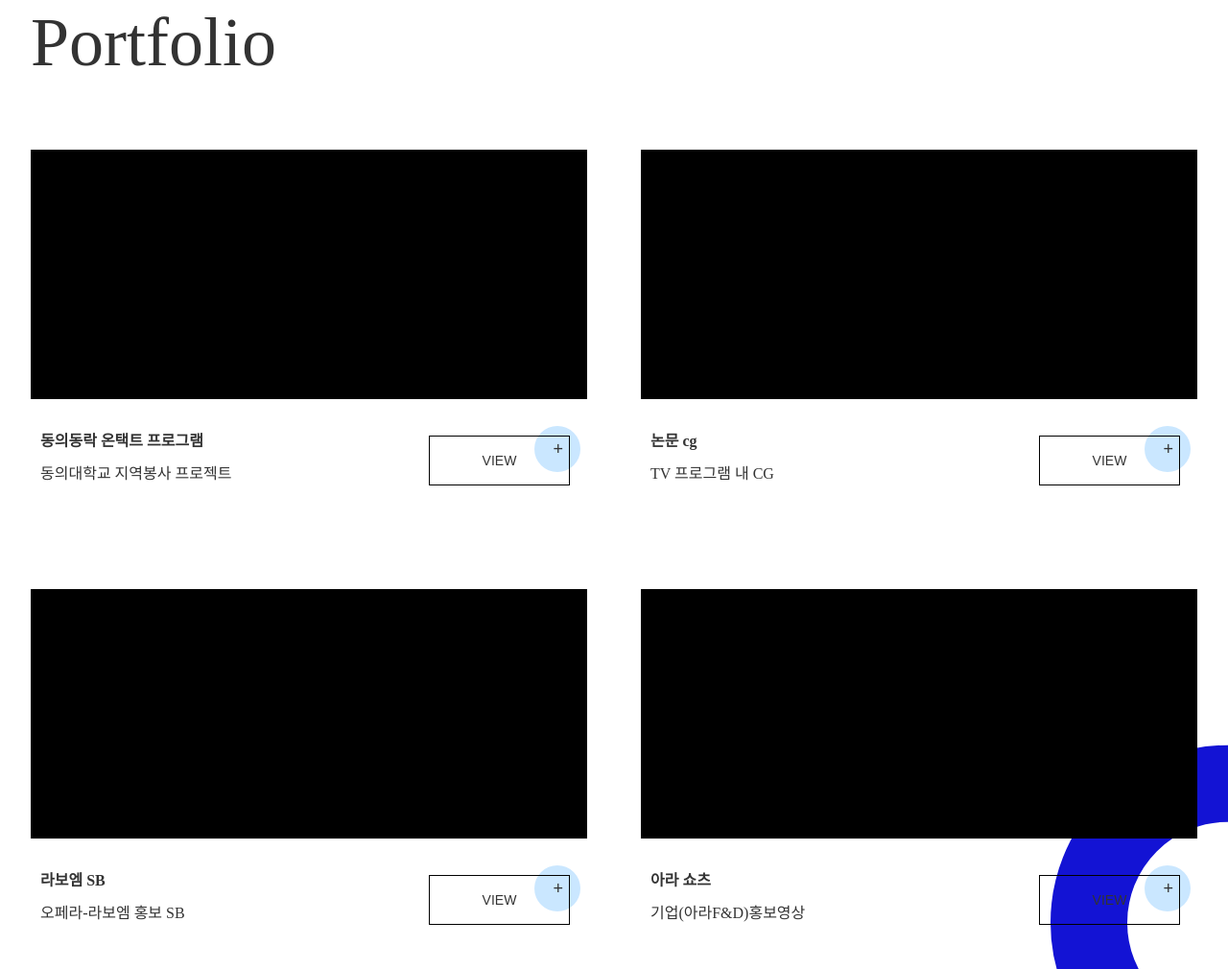
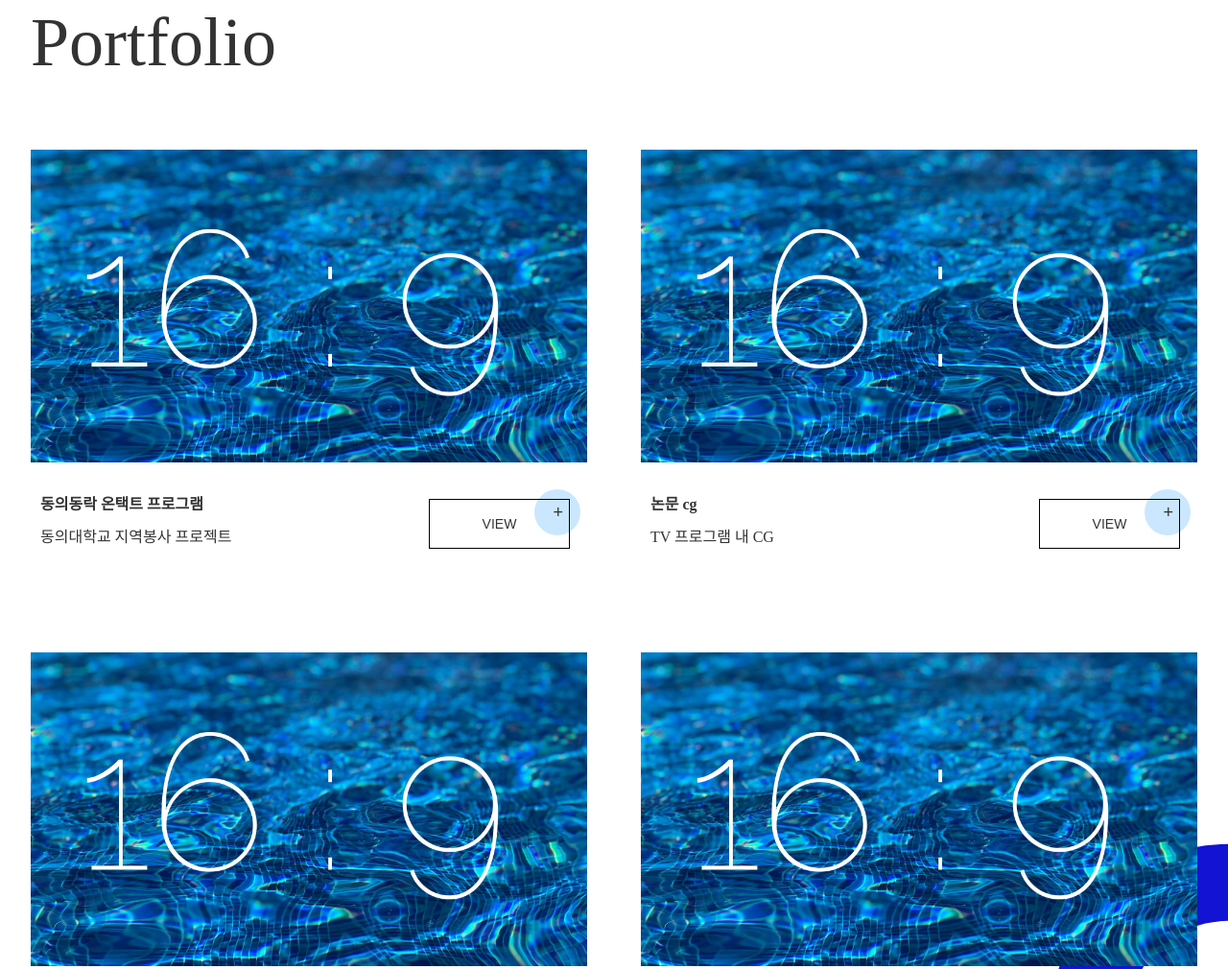
Before and after one commit to aikiryu/studioin, a plain HTML site: page index.html in a window 1280 px wide. Shown: the part 2362-3372 px from the top of the page at 96% size. Drawn offline with nearby package versions, Linux system fonts and the light colour scheme; a web font is replaced by a local one.

Commit message:
add thumbnail img

```diff
--- a/css/mobile.css
+++ b/css/mobile.css
@@ -482,8 +482,15 @@ section:not(#s1) h3{
     margin-bottom:80px;
 }
 #s3 .item figure{
-    height:260px;
     background-color: #000;
+    width: calc(100vw - 40px);
+    height: calc((100vw - 40px) / 16 * 9);
+    overflow: hidden;
+    display:flex;
+    align-items: center;
+}
+#s3 .item figure img{
+    width:100%;
 }
 
 #s3 .item h4{
--- a/css/tablet.css
+++ b/css/tablet.css
@@ -159,6 +159,10 @@ section:not(#s1) h3{
     margin-bottom:120px;
     max-width: 580px;
 }
+#s3 .item figure{
+    width: 100%;
+    height:auto;
+}
 
 #s3 .round2{
     border:#5fb6ff 60px solid;
--- a/data.js
+++ b/data.js
@@ -2,27 +2,32 @@ let data = [
     {
         name : '동의동락 온택트 프로그램',
         describtion : '동의대학교 지역봉사 프로젝트',
-        link : '8tWsh9IuSiY'
+        link : '8tWsh9IuSiY',
+        image: 'vid1.jpg'
     },
     {
         name : '논문 cg',
         describtion : 'TV 프로그램 내 CG',
-        link : 'I-9CN3K7MIs'
+        link : 'I-9CN3K7MIs',
+        image: 'vid1.jpg'
     },
     {
         name : '라보엠 SB',
         describtion : '오페라-라보엠 홍보 SB',
-        link : 'S_kqKUPxhHU'
+        link : 'S_kqKUPxhHU',
+        image: 'vid1.jpg'
     },
     {
         name : '아라 쇼츠',
         describtion : '기업(아라F&D)홍보영상',
-        link : 'U9iFYgINOZo'
+        link : 'U9iFYgINOZo',
+        image: 'vid1.jpg'
     },
     {
         name : '아라 홍보영상',
         describtion : '기업(아라F&D)홍보영상',
-        link : 'JYm-jDtiovc'
+        link : 'JYm-jDtiovc',
+        image: 'vid1.jpg'
     },
 ];
 
@@ -36,6 +41,11 @@ data.forEach(function(a,b){
     let p = document.createElement('p');
     let btn = document.createElement('button');
     let span = document.createElement('span');
+    let img = document.createElement('img');
+
+    img.src = `images/${a.image}`;
+    figure.append(img);
+
     item.classList.add('item');
     item.append(figure);
     h4.innerText = a.name;
```
Also changed, not shown: images/vid1.jpg (added).
